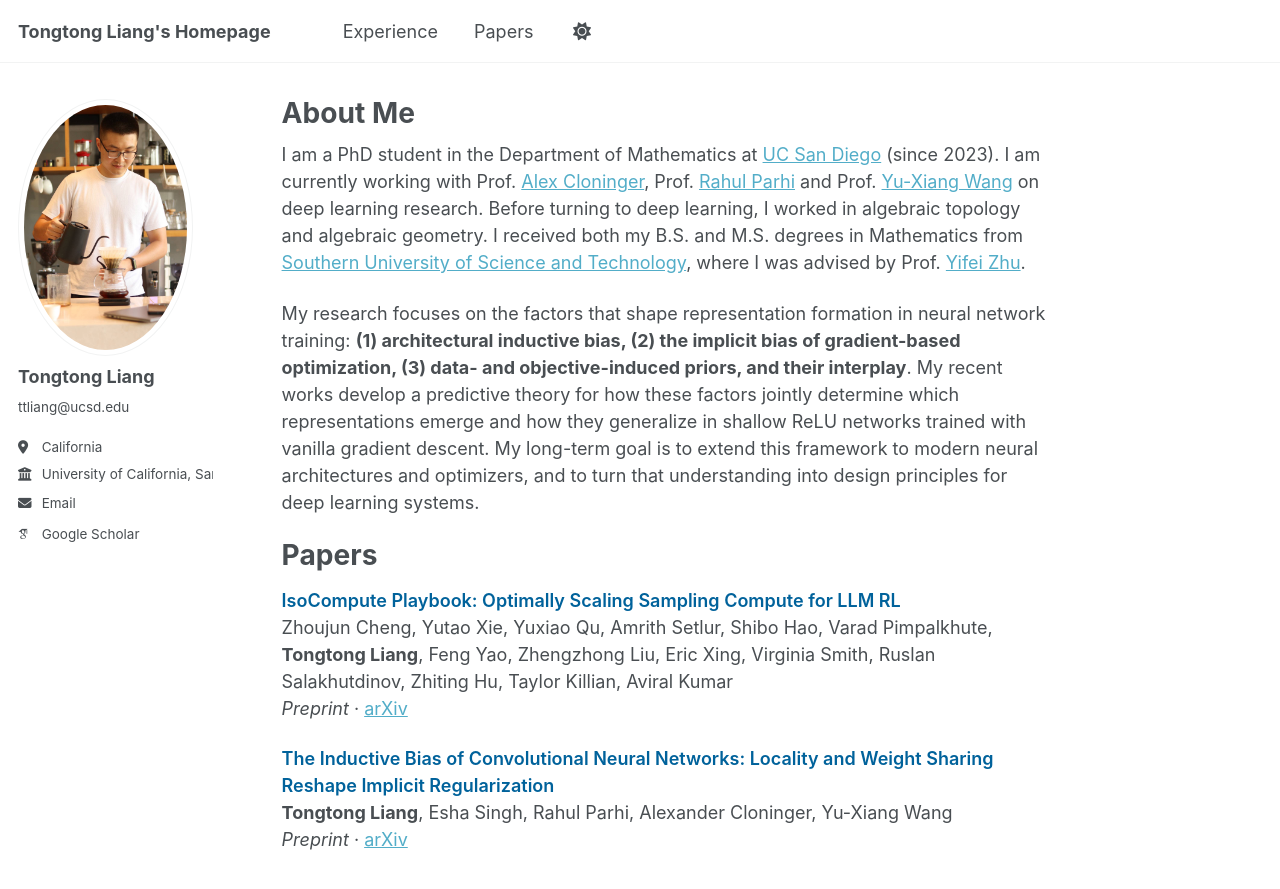
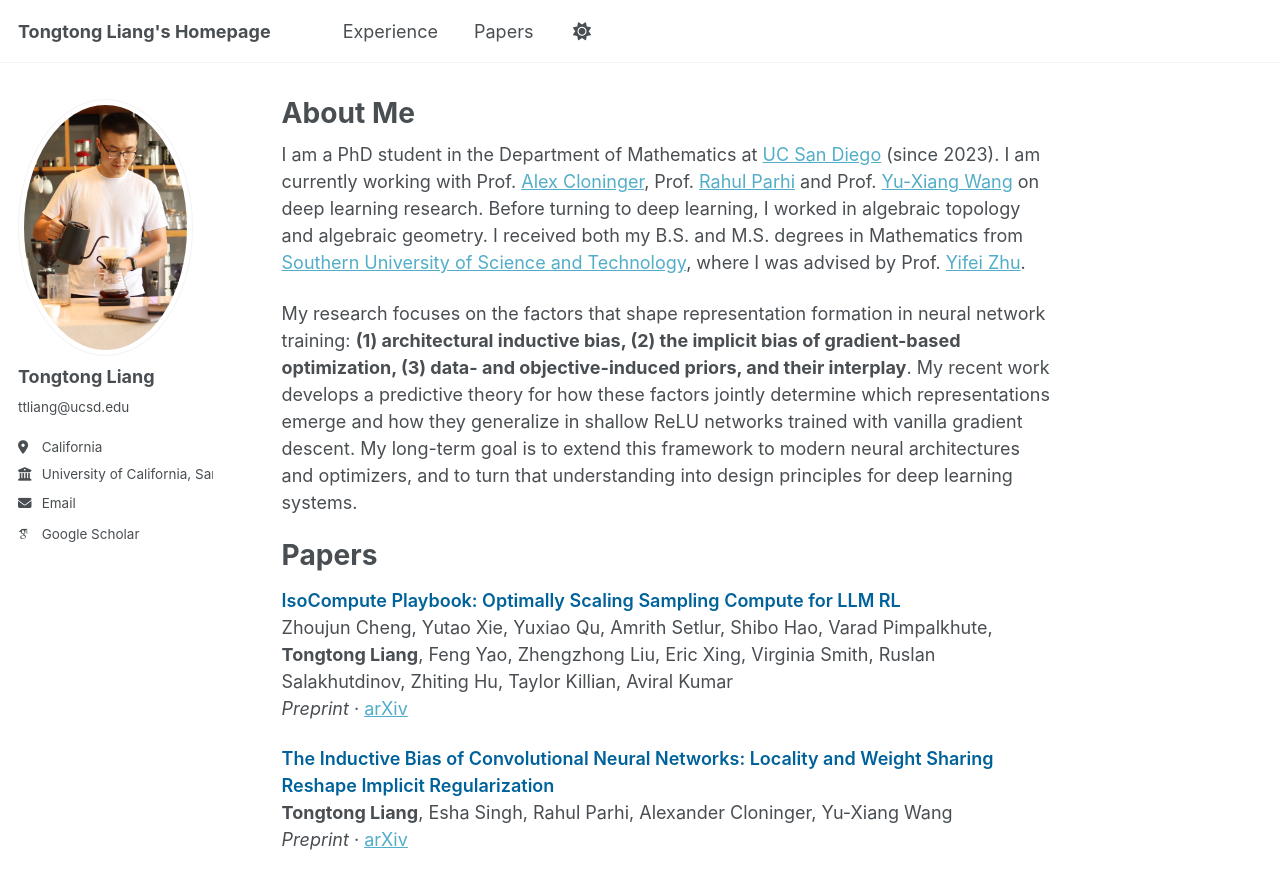
Before and after one commit to tongtongliang/tongtongliang.github.io, a Jekyll site: the page built from _pages/about.md, in a window 1280 px wide and 900 px high. Shown: the top 889 px of the window. Built offline with Jekyll 4.4.1, drawn with Linux system fonts in a browser that asks for light colours; some web fonts are replaced; a script that is not in the unit is left out.

Commit message:
Update about.md

```diff
--- a/_pages/about.md
+++ b/_pages/about.md
@@ -9,7 +9,7 @@ redirect_from:
 ---
 I am a PhD student in the Department of Mathematics at [UC San Diego](https://ucsd.edu/) (since 2023). I am currently working with Prof. [Alex Cloninger](https://sites.google.com/ucsd.edu/alexandercloninger/home), Prof. [Rahul Parhi](https://sparsity.ucsd.edu/rahul/) and Prof. [Yu-Xiang Wang](https://cseweb.ucsd.edu/~yuxiangw/) on deep learning research. Before turning to deep learning, I worked in algebraic topology and algebraic geometry. I received both my B.S. and M.S. degrees in Mathematics from [Southern University of Science and Technology](https://www.sustech.edu.cn/en/), where I was advised by Prof. [Yifei Zhu](https://yifeizhu.github.io/).
 
-My research focuses on the factors that shape representation formation in neural network training: **(1) architectural inductive bias, (2) the implicit bias of gradient-based optimization, (3) data- and objective-induced priors, and their interplay**. My recent works develop a predictive theory for how these factors jointly determine which representations emerge and how they generalize in shallow ReLU networks trained with vanilla gradient descent. My long-term goal is to extend this framework to modern neural architectures and optimizers, and to turn that understanding into design principles for deep learning systems.
+My research focuses on the factors that shape representation formation in neural network training: **(1) architectural inductive bias, (2) the implicit bias of gradient-based optimization, (3) data- and objective-induced priors, and their interplay**. My recent work develops a predictive theory for how these factors jointly determine which representations emerge and how they generalize in shallow ReLU networks trained with vanilla gradient descent. My long-term goal is to extend this framework to modern neural architectures and optimizers, and to turn that understanding into design principles for deep learning systems.
 
 Papers
 ======
```
